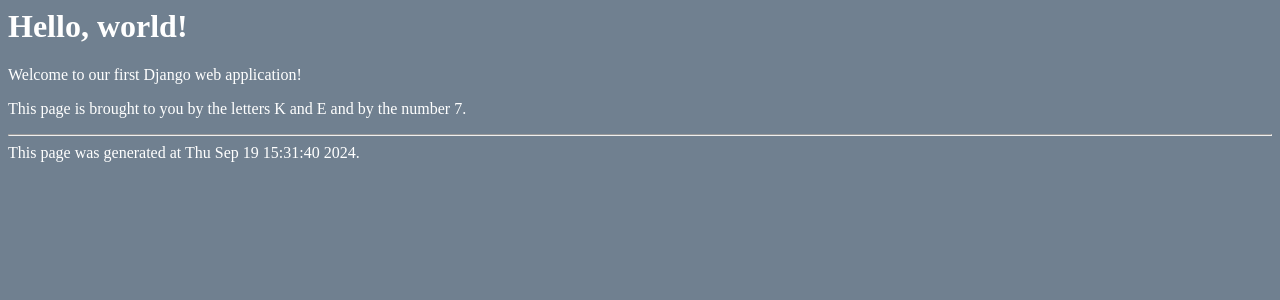
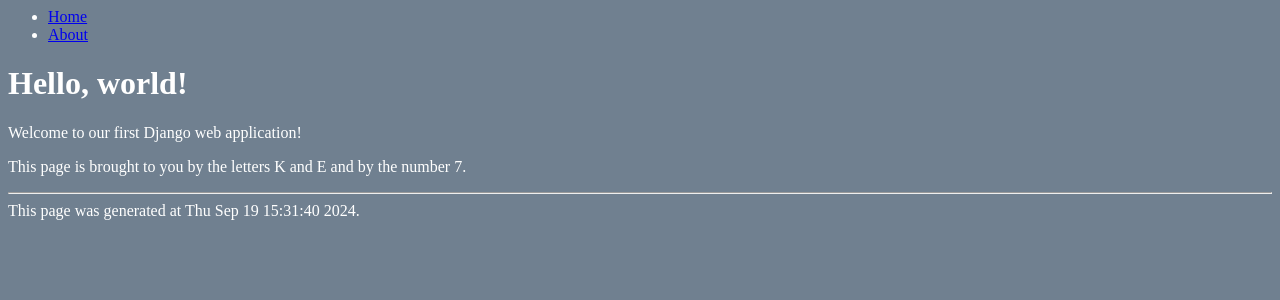
Before and after one commit to azs-bu/cs412b1-examples, a Django app: page /hw/ in a window 1280 px wide. Shown: the top 300 px of the page. Run offline with Django 4.2, Linux system fonts and the light colour scheme.

Commit message:
Example with multiple URLs, template inheritance.

```diff
--- /dev/null
+++ b/hw/templates/hw/base.html
@@ -0,0 +1,31 @@
+<!-- hw/templates/hw/base.html
+ A template with common HTML code that will be re-used by
+ all of the other templates.
+ -->
+
+ {% load static %}
+<html>
+    <head>
+        <title>Hello, world!</title>
+        <!-- <link rel="stylesheet" href="/static/styles.css"> -->
+        <link rel="stylesheet" href="{% static 'styles.css' %}">
+    </head>
+
+    <body>
+        <nav>
+            <ul>
+                <!-- <li><a href="/hw">Home</a></li>
+                <li><a href="/hw/about">About</a></li> -->
+                <li><a href="{% url 'home' %}">Home</a></li>
+                <li><a href="{% url 'about' %}">About</a></li>
+            </ul>
+        </nav>
+
+        {% block content %}
+        <!-- fill in this section with specific page detail -->
+        {% endblock %}
+
+        <hr>
+        This page was generated at {{current_time}}.
+    </body>
+</html>
--- a/hw/templates/hw/home.html
+++ b/hw/templates/hw/home.html
@@ -1,12 +1,7 @@
 <!-- hw/templates/hw/home.html -->
+{% extends 'hw/base.html' %}
 
-<html>
-    <head>
-        <title>Hello, world!</title>
-        <link rel="stylesheet" href="/static/styles.css">
-    </head>
-
-    <body>
+{% block content %}
         <h1>Hello, world!</h1>
 
         <p>Welcome to our first Django web application!</p>
@@ -14,7 +9,4 @@
         <p>This page is brought to you by the letters
             {{letter1}} and {{letter2}} and by the number {{number}}.
         </p>
-        <hr>
-        This page was generated at {{current_time}}.
-    </body>
-</html>
+{% endblock %}
--- a/hw/urls.py
+++ b/hw/urls.py
@@ -8,5 +8,6 @@ from . import views
 # all of the URLs that are part of this app
 urlpatterns = [
     path(r'', views.home, name="home"),
+    path(r'about', views.about, name="about"),
 
 ]
--- a/hw/views.py
+++ b/hw/views.py
@@ -39,3 +39,20 @@ def home(request):
 
     # delegate rendering work to the template
     return render(request, template_name, context)
+
+
+def about(request):
+    '''
+    Function to handle the URL request for /hw/about (about page).
+    Delegate rendering to the template hw/about.html.
+    '''
+    # use this template to render the response
+    template_name = 'hw/about.html'
+
+    # create a dictionary of context variables for the template:
+    context = {
+        "current_time" : time.ctime(),
+    }
+
+    # delegate rendering work to the template
+    return render(request, template_name, context)
```
Also changed, not shown: hw/templates/hw/about.html (added, +9 -0 lines).
